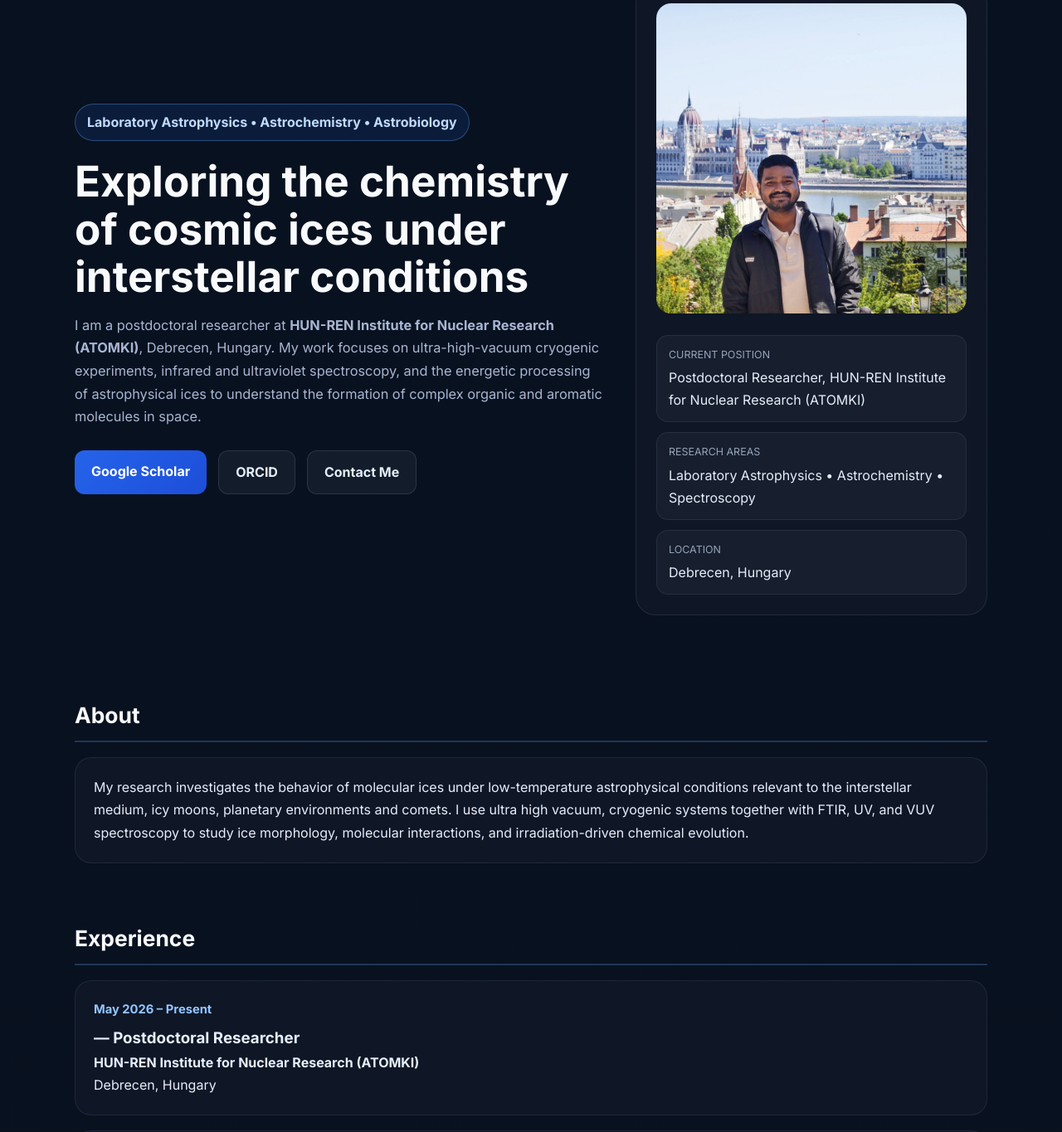
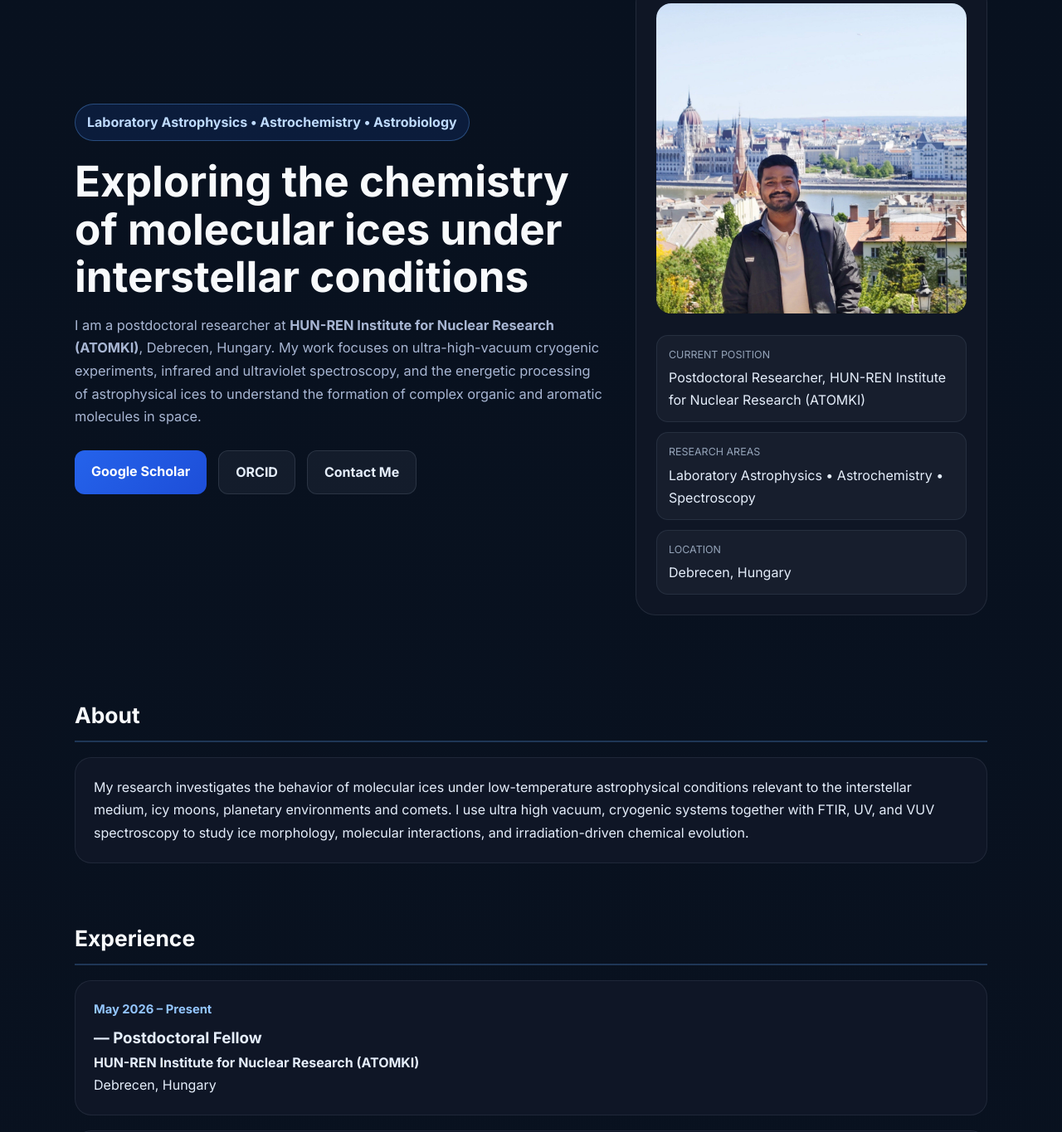
Before and after one commit to wafikulkhan36-hash/wafikulkhan.github.io., a plain HTML site: page index.html in a window 1280 px wide. Shown: the part 153-1518 px from the top of the page at 83% size. Drawn offline with Linux system fonts and the light colour scheme.

Commit message:
Update index.html

```diff
--- a/index.html
+++ b/index.html
@@ -14,7 +14,7 @@
 <header><div class="container"><nav><div class="brand">Dr. Wafikul Khan</div><ul><li><a href="#about">About</a></li><li><a href="#experience">Experience</a></li><li><a href="#education">Education</a></li><li><a href="#research">Research</a></li><li><a href="#publications">Publications</a></li><li><a href="#visits">Research Visits</a></li>
 <li><a href="#awards">Awards</a></li><li><a href="#qualifications">Qualifications</a></li><li><a href="#contact">Contact</a></li></ul></nav></div></header>
 <main>
-<section class="hero"><div class="container hero-grid"><div><div class="tag">Laboratory Astrophysics • Astrochemistry • Astrobiology</div><h1>Exploring the chemistry of cosmic ices under interstellar conditions</h1><p>I am a postdoctoral researcher at <strong>HUN-REN Institute for Nuclear Research (ATOMKI)</strong>, Debrecen, Hungary. My work focuses on ultra-high-vacuum cryogenic experiments, infrared and ultraviolet spectroscopy, and the energetic processing of astrophysical ices to understand the formation of complex organic and aromatic molecules in space.</p><div class="actions"><a class="btn btn-primary" href="https://scholar.google.com/citations?user=xyXYkfUAAAAJ&hl=en" target="_blank">Google Scholar</a><a class="btn btn-secondary" href="https://orcid.org/0009-0003-7057-1685" target="_blank">ORCID</a><a class="btn btn-secondary" href="#contact">Contact Me</a></div></div><aside class="hero-card"><img src="profile.jpg" alt="Dr. Wafikul Khan"><div class="meta"><div><span class="label">Current Position</span>Postdoctoral Researcher, HUN-REN Institute for Nuclear Research (ATOMKI)</div><div><span class="label">Research Areas</span>Laboratory Astrophysics • Astrochemistry • Spectroscopy</div><div><span class="label">Location</span>Debrecen, Hungary</div></div></aside></div></section>
+<section class="hero"><div class="container hero-grid"><div><div class="tag">Laboratory Astrophysics • Astrochemistry • Astrobiology</div><h1>Exploring the chemistry of molecular ices under interstellar conditions</h1><p>I am a postdoctoral researcher at <strong>HUN-REN Institute for Nuclear Research (ATOMKI)</strong>, Debrecen, Hungary. My work focuses on ultra-high-vacuum cryogenic experiments, infrared and ultraviolet spectroscopy, and the energetic processing of astrophysical ices to understand the formation of complex organic and aromatic molecules in space.</p><div class="actions"><a class="btn btn-primary" href="https://scholar.google.com/citations?user=xyXYkfUAAAAJ&hl=en" target="_blank">Google Scholar</a><a class="btn btn-secondary" href="https://orcid.org/0009-0003-7057-1685" target="_blank">ORCID</a><a class="btn btn-secondary" href="#contact">Contact Me</a></div></div><aside class="hero-card"><img src="profile.jpg" alt="Dr. Wafikul Khan"><div class="meta"><div><span class="label">Current Position</span>Postdoctoral Researcher, HUN-REN Institute for Nuclear Research (ATOMKI)</div><div><span class="label">Research Areas</span>Laboratory Astrophysics • Astrochemistry • Spectroscopy</div><div><span class="label">Location</span>Debrecen, Hungary</div></div></aside></div></section>
 <section class="section" id="about"><div class="container"><h2 class="section-title">About</h2><div class="card"><p>My research investigates the behavior of molecular ices under low-temperature astrophysical conditions relevant to the interstellar medium, icy moons, planetary environments and comets. I use ultra high vacuum, cryogenic systems together with FTIR, UV, and VUV spectroscopy to study ice morphology, molecular interactions, and irradiation-driven chemical evolution.</p></div></div></section>
 </p>
     </div>
@@ -28,7 +28,7 @@
 
       <div class="timeline-item">
         <div class="date">May 2026 – Present</div>
-        <h3>&mdash; Postdoctoral Researcher</h3>
+        <h3>&mdash; Postdoctoral Fellow</h3>
         <p>
           <strong>HUN-REN Institute for Nuclear Research (ATOMKI)</strong><br>
           Debrecen, Hungary
```
